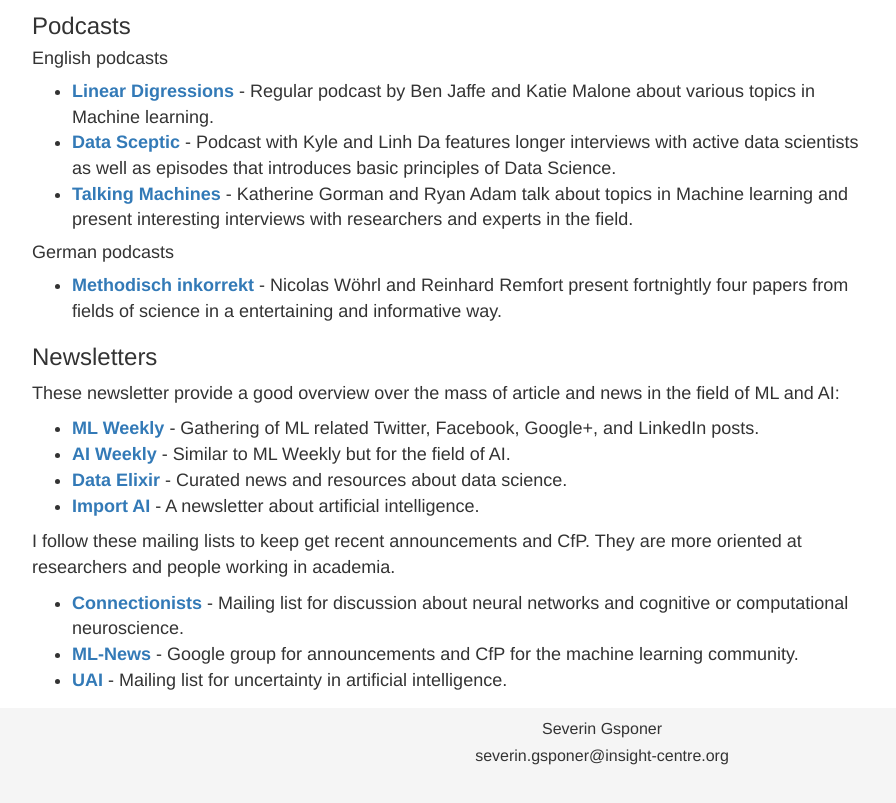
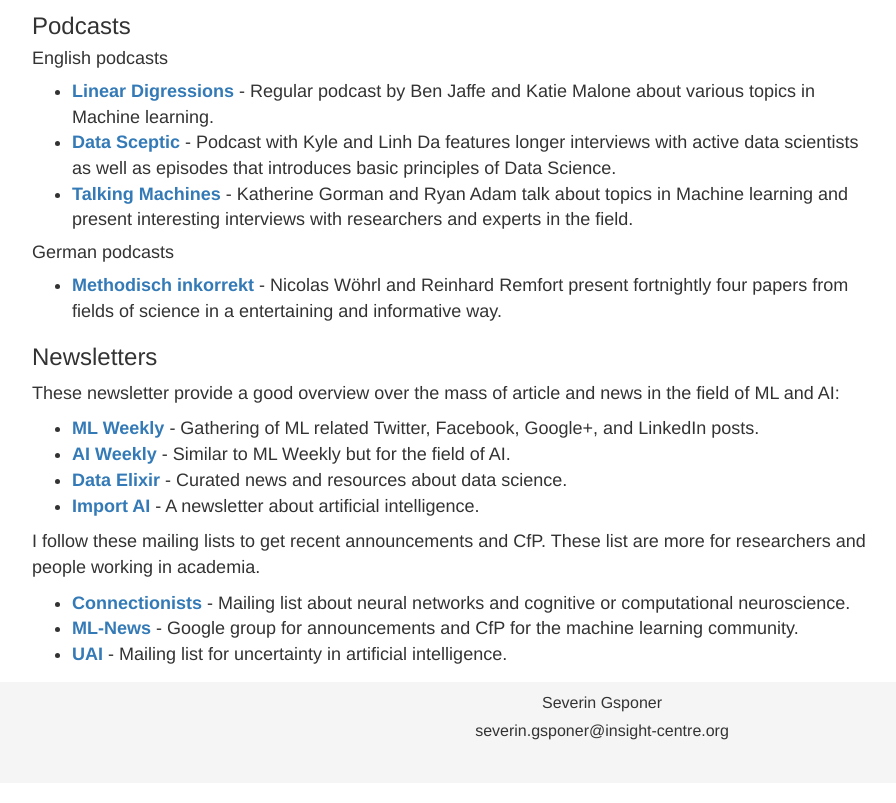
Before and after one commit to svgsponer/svgsponer.github.io, a plain HTML site: page index.html in a window 1280 px wide. Shown: the part 1404-2207 px from the top of the page, without its empty margins (38-934 px from the left). Drawn offline with nearby package versions, Linux system fonts and the light colour scheme.

Commit message:
correct some typos

```diff
--- a/index.html
+++ b/index.html
@@ -172,10 +172,10 @@
                             </ul>
 
                             <p>
-                                I follow these mailing lists to keep get recent announcements and CfP. They are more oriented at researchers and people working in academia.
+                                I follow these mailing lists to get recent announcements and CfP. These list are more for researchers and people working in academia.
                             </p>
                             <ul class="org-ul">
-                                <li><b><a href="https://mailman.srv.cs.cmu.edu/mailman/listinfo/connectionists">Connectionists</a></b> - Mailing list for discussion about neural networks and cognitive or computational neuroscience.
+                                <li><b><a href="https://mailman.srv.cs.cmu.edu/mailman/listinfo/connectionists">Connectionists</a></b> - Mailing list about neural networks and cognitive or computational neuroscience.
                                 </li>
                                 <li><b><a href="https://groups.google.com/forum/#!forum/ml-news">ML-News</a></b> - Google group for announcements and CfP for the machine learning community.
                                 </li>
```
